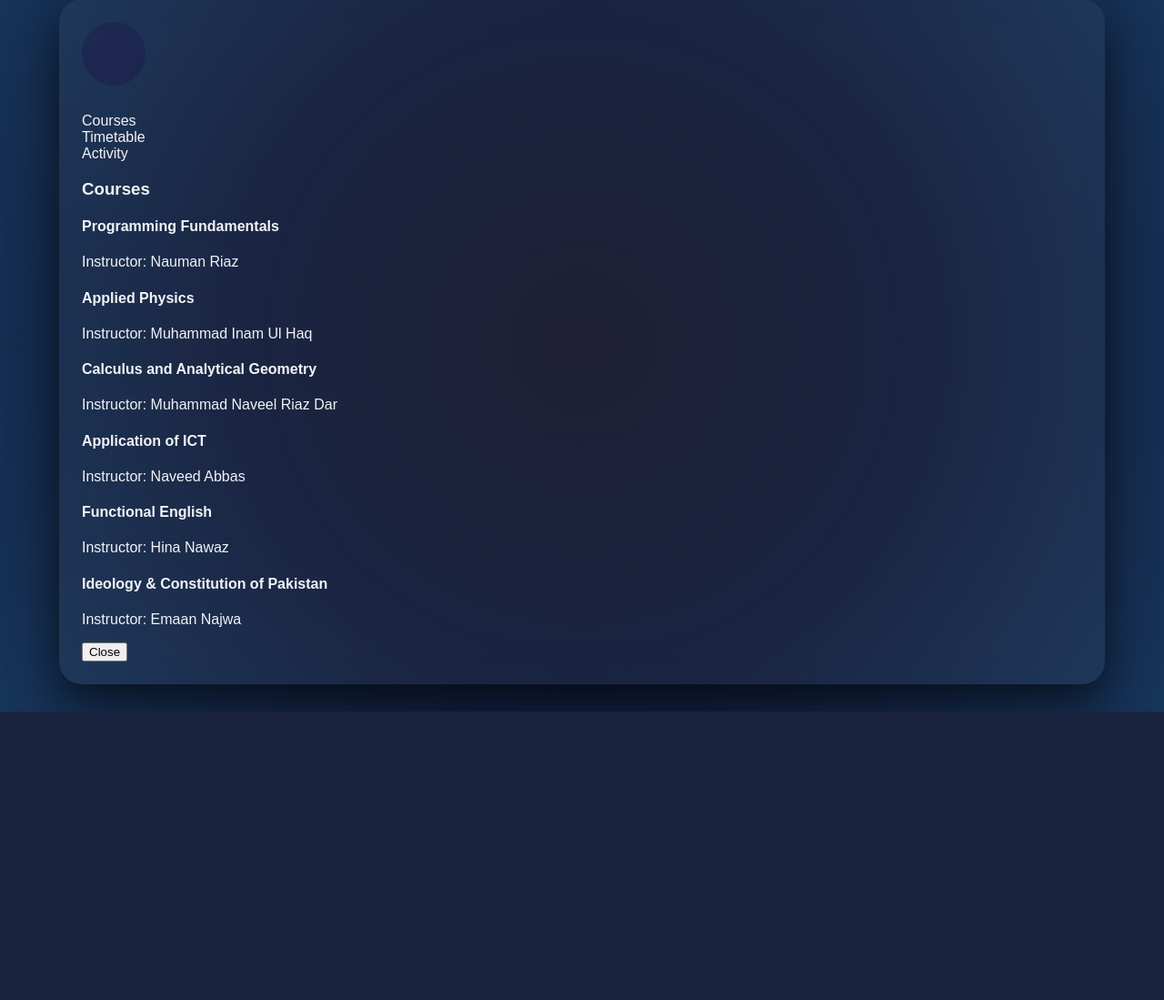
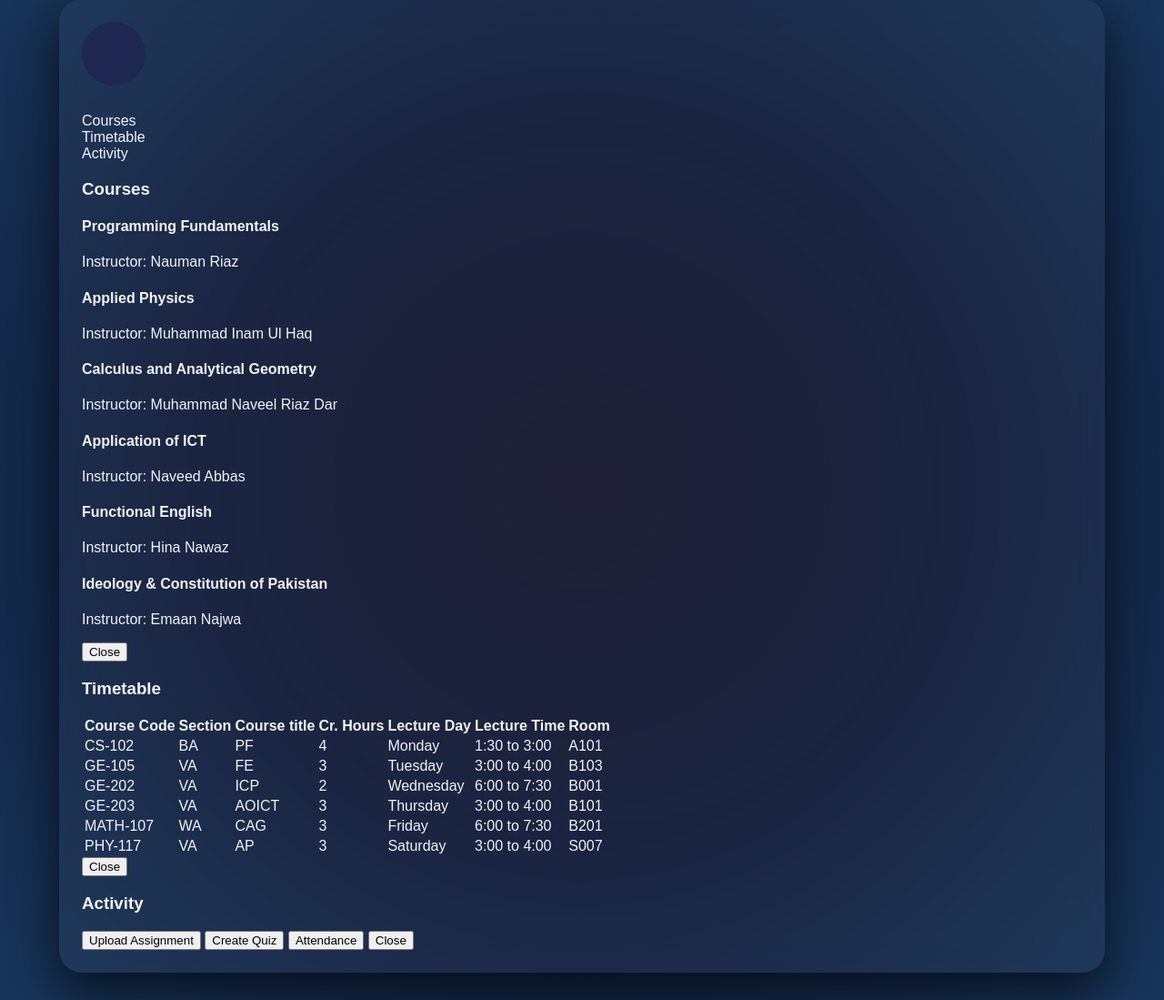
Before and after one commit to beenish-1/LMS_Project, a Python web app: template templates/dashboard.html in a window 1280 px wide. Shown: the part 31-1130 px from the top of the page at 91% size. Before the commit the page ends 813 px from the top, so only its background shows below. Run offline with Jinja, Linux system fonts and the light colour scheme; the template is opened without the code that fills it, so the values that code supplies are empty.

Commit message:
Update dashboard.html
Add timetable table layout and implement popup open and close functionality

```diff
--- a/templates/dashboard.html
+++ b/templates/dashboard.html
@@ -52,3 +52,38 @@
 
       <button class="close-btn" onclick="closeCard('courses')">Close</button>
     </div>
+ <div class="popup-card" id="timetable">
+      <h3>Timetable</h3>
+      <table>
+        <tr><th>Course Code</th><th>Section</th><th>Course title</th><th>Cr. Hours</th><th>Lecture Day</th><th>Lecture Time</th><th>Room</th></tr>
+        <tr><td>CS-102 </td><td>BA </td><td>PF </td><td>4 </td><td>Monday</td><td>1:30 to 3:00</td><td>A101</td></tr>
+        <tr><td>GE-105 </td><td>VA </td><td>FE </td><td>3 </td><td>Tuesday</td><td>3:00 to 4:00</td><td>B103</td></tr>
+        <tr><td>GE-202 </td><td>VA </td><td>ICP </td><td>2 </td><td>Wednesday</td><td>6:00 to 7:30</td><td>B001</td></tr>
+        <tr><td>GE-203 </td><td>VA </td><td>AOICT </td><td>3 </td><td>Thursday</td><td>3:00 to 4:00</td><td>B101</td></tr>
+        <tr><td>MATH-107 </td><td>WA </td><td>CAG </td><td>3 </td><td>Friday</td><td>6:00 to 7:30</td><td>B201</td></tr>
+        <tr><td>PHY-117 </td><td>VA </td><td>AP </td><td>3 </td><td>Saturday</td><td>3:00 to 4:00</td><td>S007</td></tr>
+      </table>
+      <button class="close-btn" onclick="closeCard('timetable')">Close</button>
+    </div>
+
+    <div class="popup-card" id="activity">
+      <h3>Activity</h3>
+      <button onclick="alert('Assignment is not available at a time.')">Upload Assignment</button>
+      <button onclick="alert('Quiz not available at a time.')">Create Quiz</button>
+      <button onclick="alert('Your attendance is not available at a time.')">Attendance</button>
+      <button class="close-btn" onclick="closeCard('activity')">Close</button>
+    </div>
+
+  </div>
+</div>
+<script>
+function openCard(id){
+  document.querySelectorAll('.popup-card').forEach(c => c.style.display='none');
+  document.getElementById(id).style.display = 'block';
+}
+function closeCard(id){
+  document.getElementById(id).style.display = 'none';
+}
+</script>
+</body>
+</html>
```
